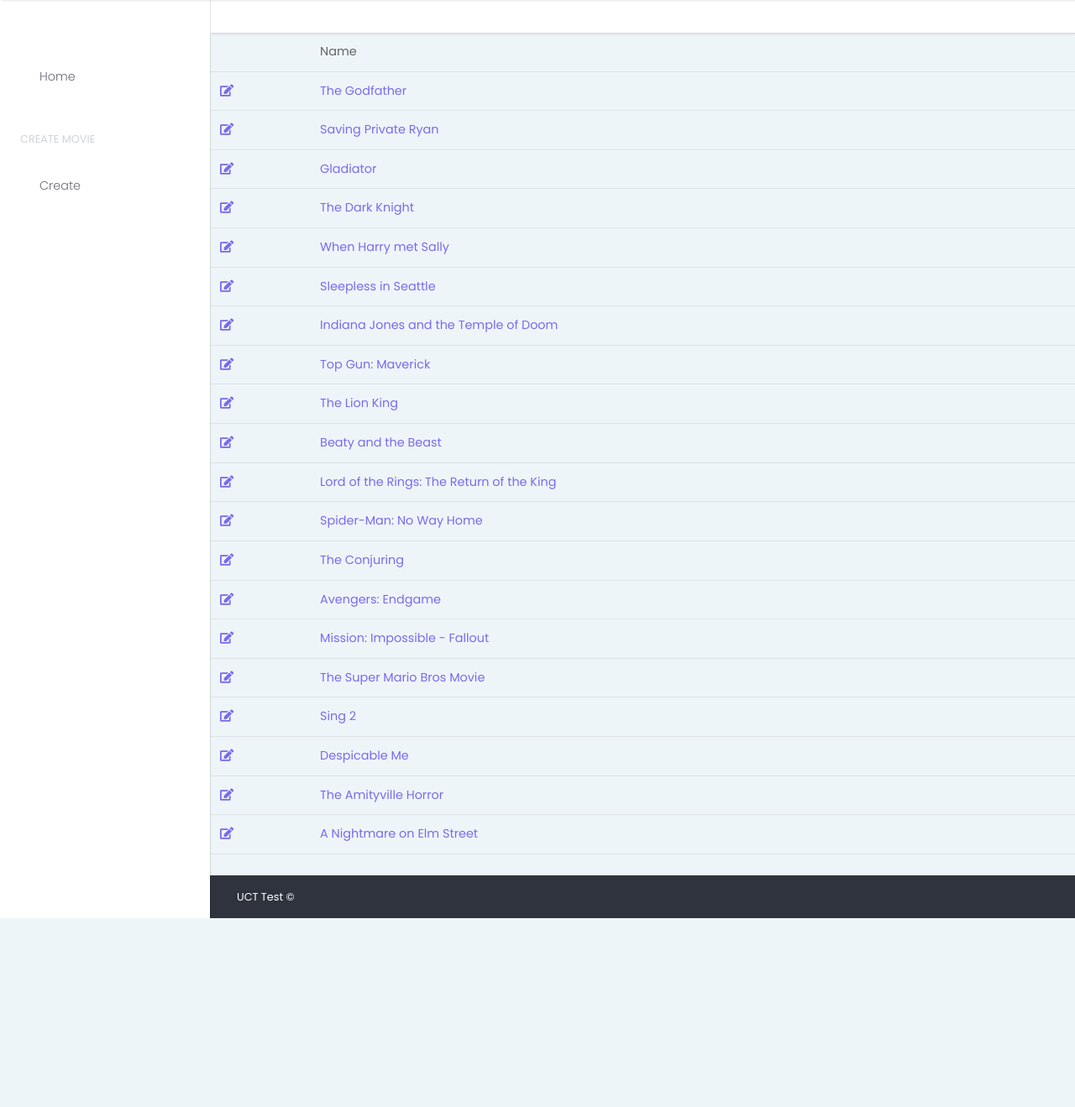
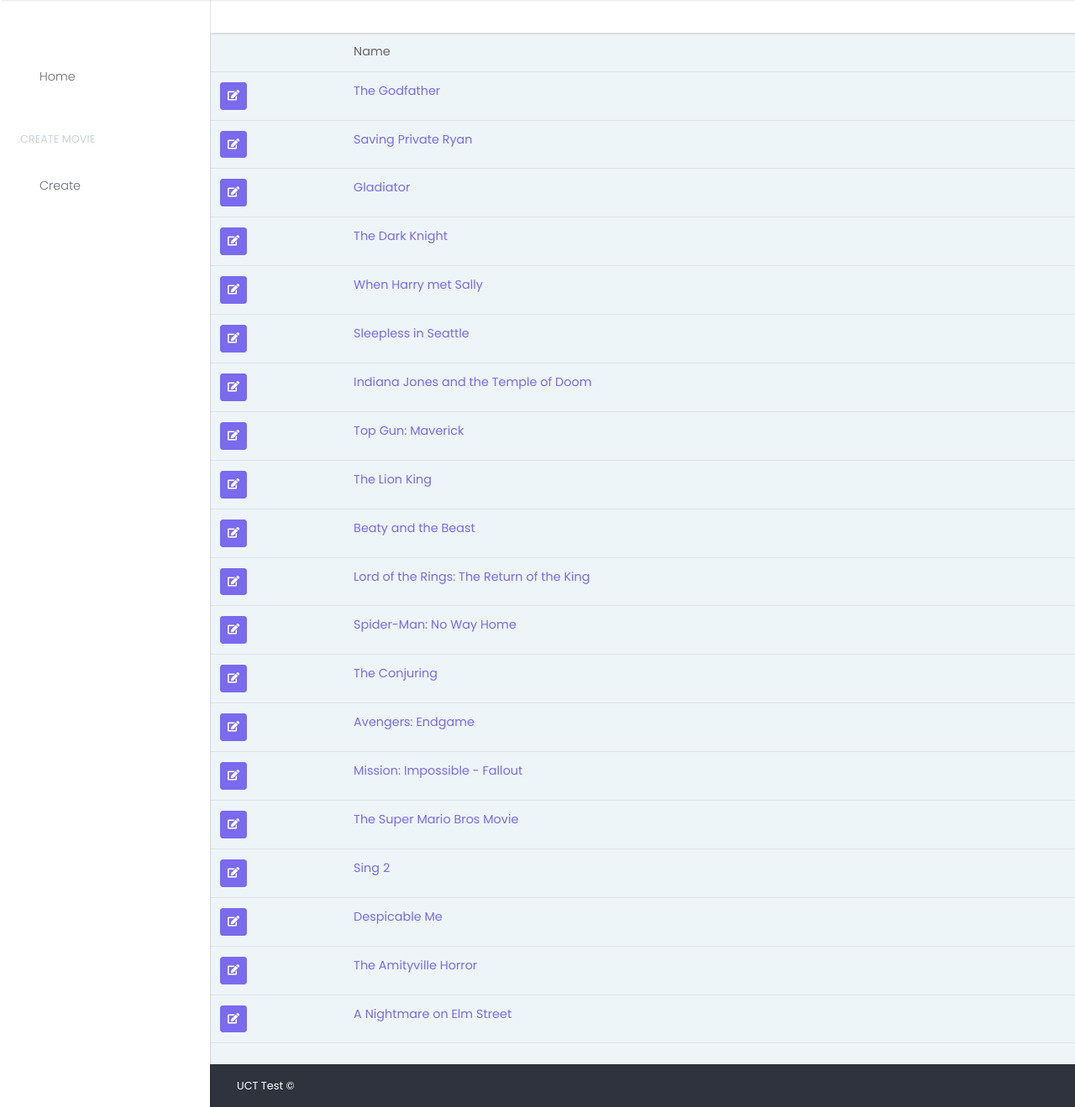
Before and after one commit to ubayd-bapoo/uct-test1, a Django app: page / in a window 1280 px wide. Shown: the part 73-1392 px from the top of the page at 84% size. Before the commit the page ends 1167 px from the top, so only its background shows below. Run offline with Django 4.2, Linux system fonts and the light colour scheme; a user stored in the database is signed in; data comes from the database, SQL or seed files in the repository; both versions use the stored data as it was after the commit; some libraries are stand-ins or nearby versions.

Commit message:
updating frontend

```diff
--- a/templates/assessment/movie_list.html
+++ b/templates/assessment/movie_list.html
@@ -9,7 +9,7 @@
             </th>
             {% for object in object_list %}
                 <tr>
-                    <td><a href="{{ object.pk }}/update/"><i class="fas fa-edit"></i></a></td>
+                    <td><a href="{{ object.pk }}/update/" class="btn btn-primary btn-sm"><i class="fas fa-edit"></i></a></td>
                     <td><a href="{{ object.pk }}/detail/">{{ object.name }}</a></td>
                 </tr>
             <!-- If object_list is empty  -->
--- a/templates/static.html
+++ b/templates/static.html
@@ -8,7 +8,6 @@
     <!-- Custom stylesheet - for your changes-->
     <link rel="stylesheet" href="{% static 'css/custom.css' %}">
     <!-- Favicon-->
-    <link rel="shortcut icon" href="{% static 'img/favicon.ico' %}">
     <!-- Tweaks for older IEs--><!--[if lt IE 9]>
     <script src="https://oss.maxcdn.com/html5shiv/3.7.3/html5shiv.min.js"></script>
     <script src="https://oss.maxcdn.com/respond/1.4.2/respond.min.js"></script><![endif]-->
```
Also changed, not shown: db.sqlite3.
